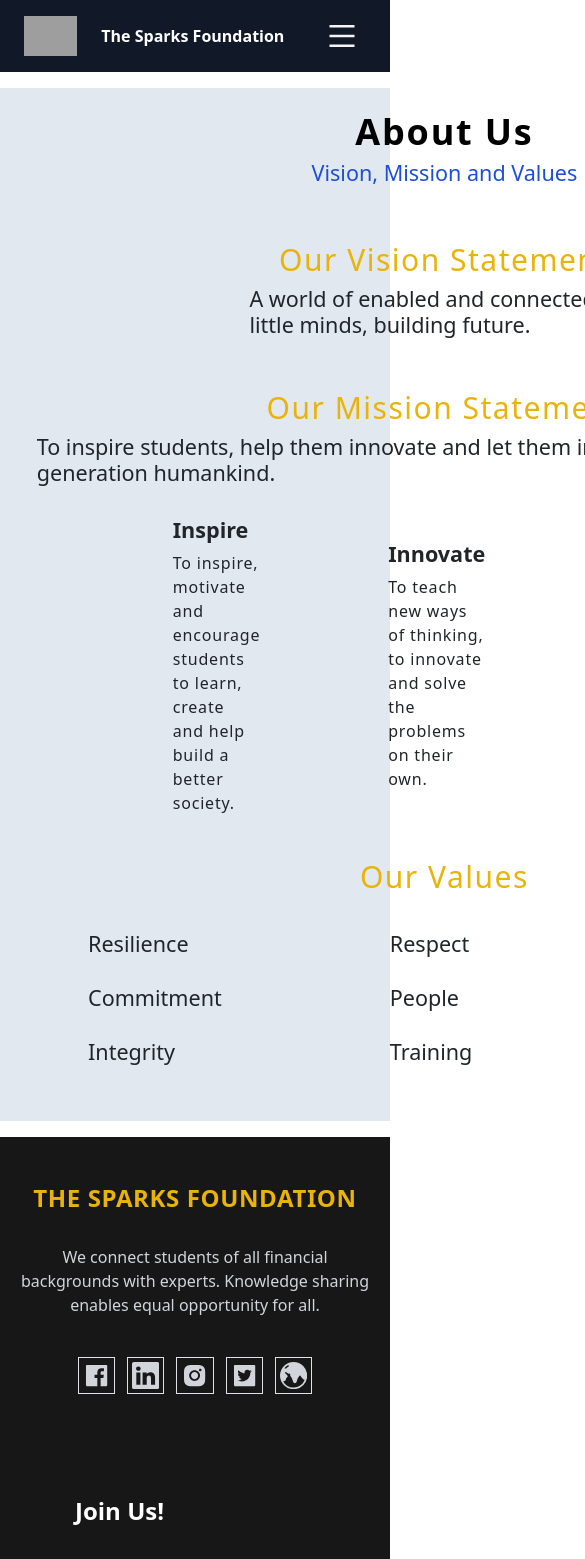
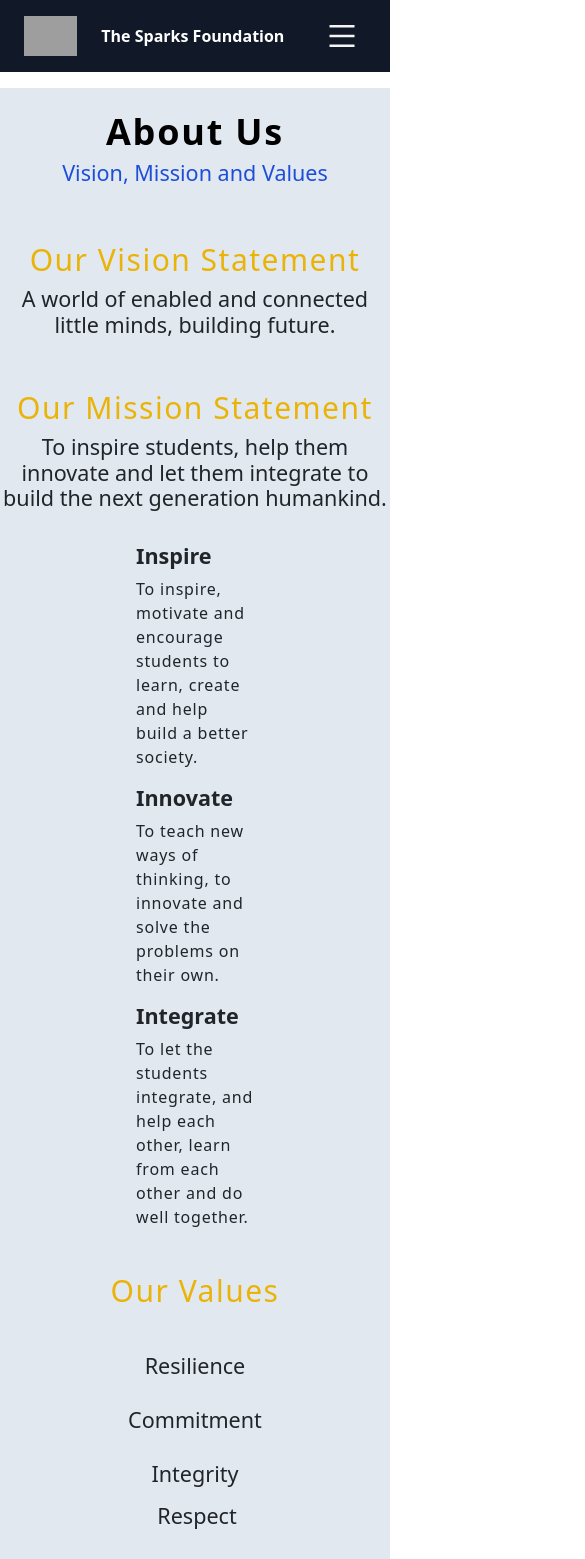
Before and after one commit to Dipanshu0612/Payment_Gateway_Integration, a React (Create React App) app: page /about-us in a window 390 px wide. Shown: the top 1559 px of the page, 585 px wide, since content can reach past the window. Built offline with nearby package versions, Linux system fonts and the light colour scheme; grey boxes are pictures that could not be loaded.

Commit message:
Added Responsiveness to About Page.

```diff
--- a/src/Pages/About.jsx
+++ b/src/Pages/About.jsx
@@ -27,12 +27,12 @@ export default function About() {
       </div>
       <div className="box flex flex-wrap justify-center items-center flex-col my-4">
         <h3 className='text-3xl text-yellow-500 tracking-wider'>Our Vision Statement</h3>
-        <h4>A world of enabled and connected little minds, building future.</h4>
+        <h4 className='text-center'>A world of enabled and connected little minds, building future.</h4>
       </div>
       <div className="box flex flex-wrap justify-center items-center flex-col ">
         <h3 className='text-3xl text-yellow-500 tracking-wider'>Our Mission Statement</h3>
-        <h4>To inspire students, help them innovate and let them integrate to build the next generation humankind.</h4>
-        <div className="missioncont flex justify-around items-center px-[4.5rem] py-3">
+        <h4 className='text-center'>To inspire students, help them innovate and let them integrate to build the next generation humankind.</h4>
+        <div className="missioncont flex flex-wrap justify-around items-center px-[4.5rem] py-3">
           <div className="insbox1 px-[4rem] py-2">
             <h4 className='font-bold'>Inspire</h4>
             <p className='tracking-wider'>To inspire, motivate and encourage students to learn, create and help build a better society.</p>
@@ -49,18 +49,18 @@ export default function About() {
       </div>
       <div className="box flex flex-wrap justify-center items-center flex-col space-y-5">
         <h3 className='text-3xl text-yellow-500 tracking-wider'>Our Values</h3>
-        <div className='flex justify-center items-center px-4 py-2 space-x-10'>
-          <div className="valuebox1 px-[4rem] space-y-7">
+        <div className='flex flex-wrap justify-center items-center px-4 py-2 space-x-10 md:text-[2rem] md:flex-col sm:flex-col md:space-x-1 sm:space-x-1'>
+          <div className="valuebox1 px-[4rem] space-y-7 md:text-center md:px-0 md:py-0 sm:px-0 sm:py-0 sm:text-center sm:my-2 md:my-2">
             <h4>Resilience</h4>
             <h4>Commitment</h4>
             <h4>Integrity</h4>
           </div>
-          <div className="valuebox2 px-[4rem] space-y-7">
+          <div className="valuebox2 px-[4rem] space-y-7 md:text-center md:px-0 md:py-0 sm:px-0 sm:py-0 sm:text-center sm:my-2 md:my-2">
             <h4>Respect</h4>
             <h4>People</h4>
             <h4>Training</h4>
           </div>
-          <div className="valuebox3 px-[4rem] space-y-7">
+          <div className="valuebox3 px-[4rem] space-y-7 md:text-center md:px-0 md:py-0 sm:px-0 sm:py-0 sm:text-center sm:my-2 md:my-2">
             <h4>Excellence</h4>
             <h4>Quality</h4>
             <h4>Professionalism</h4>
--- a/src/components/Footer.jsx
+++ b/src/components/Footer.jsx
@@ -8,7 +8,7 @@ export default function Footer() {
         <>
             <div className='bg-neutral-900 h-[20rem] flex flex-wrap justify-around items-center md:h-[60rem] sm:h-[80rem]'>
                 <div className="box1 h-[18rem] w-[18rem] flex flex-col md:w-full md:justify-center md:items-center sm:w-full sm:justify-center sm:items-center">
-                    <h3 className='text-yellow-500 font-bold text-transform: uppercase text-[1.5rem] px-4 py-2 tracking-wide'>The Sparks Foundation</h3>
+                    <h3 className='text-yellow-500 font-bold text-transform: uppercase text-[1.5rem] px-4 py-2 tracking-wide text-center'>The Sparks Foundation</h3>
                     <p className='px-3 py-3 text-gray-300 text-center'>We connect students of all financial backgrounds with experts. Knowledge sharing enables equal opportunity for all.</p>
                     <div className="social flex flex-wrap font-medium text-[1.7rem] space-x-3 px-3 py-4">
                         <a href="https://www.facebook.com/thesparksfoundation.info" className=' duration-300 border border-gray-300 text-gray-300 p-1 ease-in-out hover:text-white hover:bg-blue-300 hover:ease-in-out'><AiFillFacebook /></a>
```
